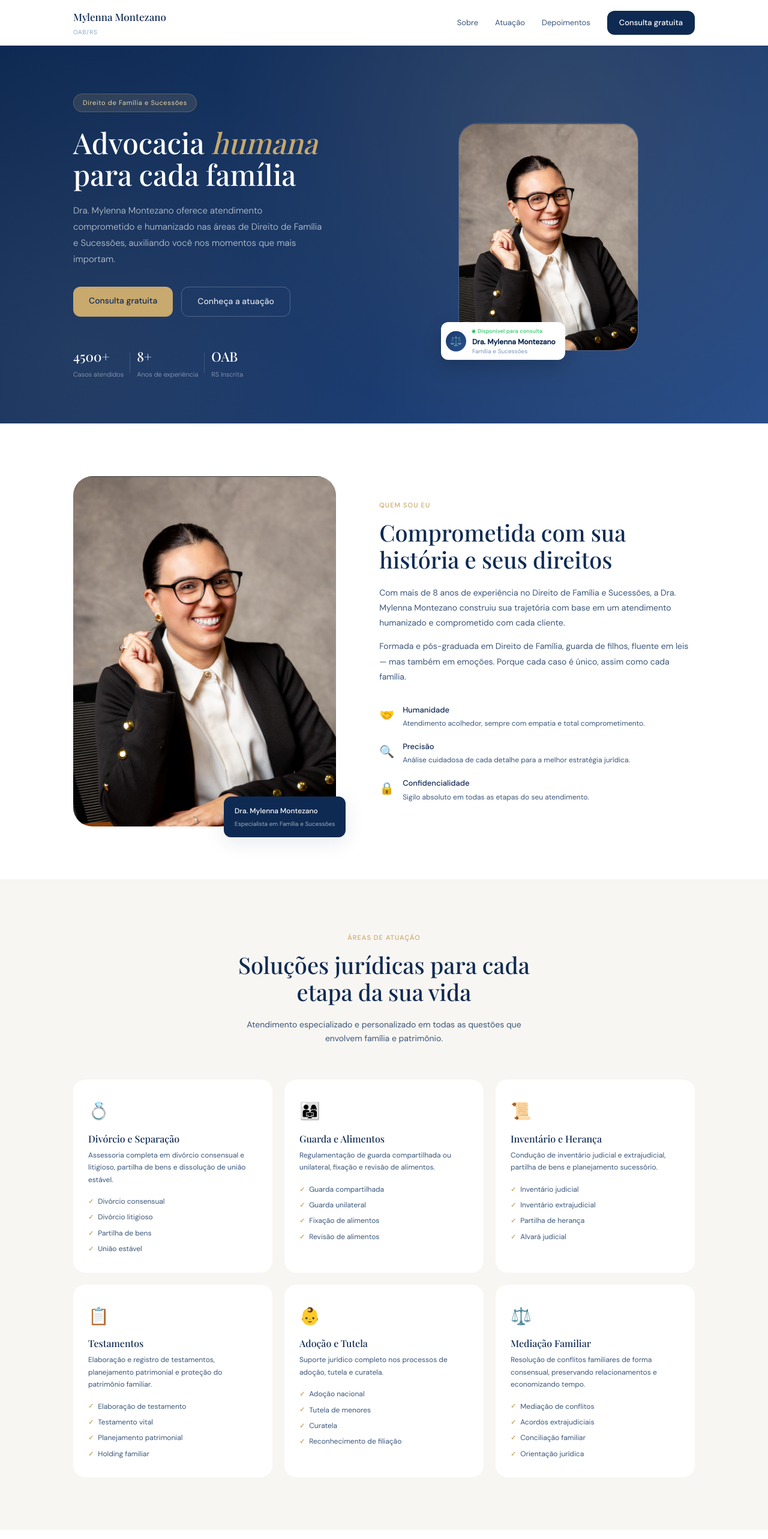
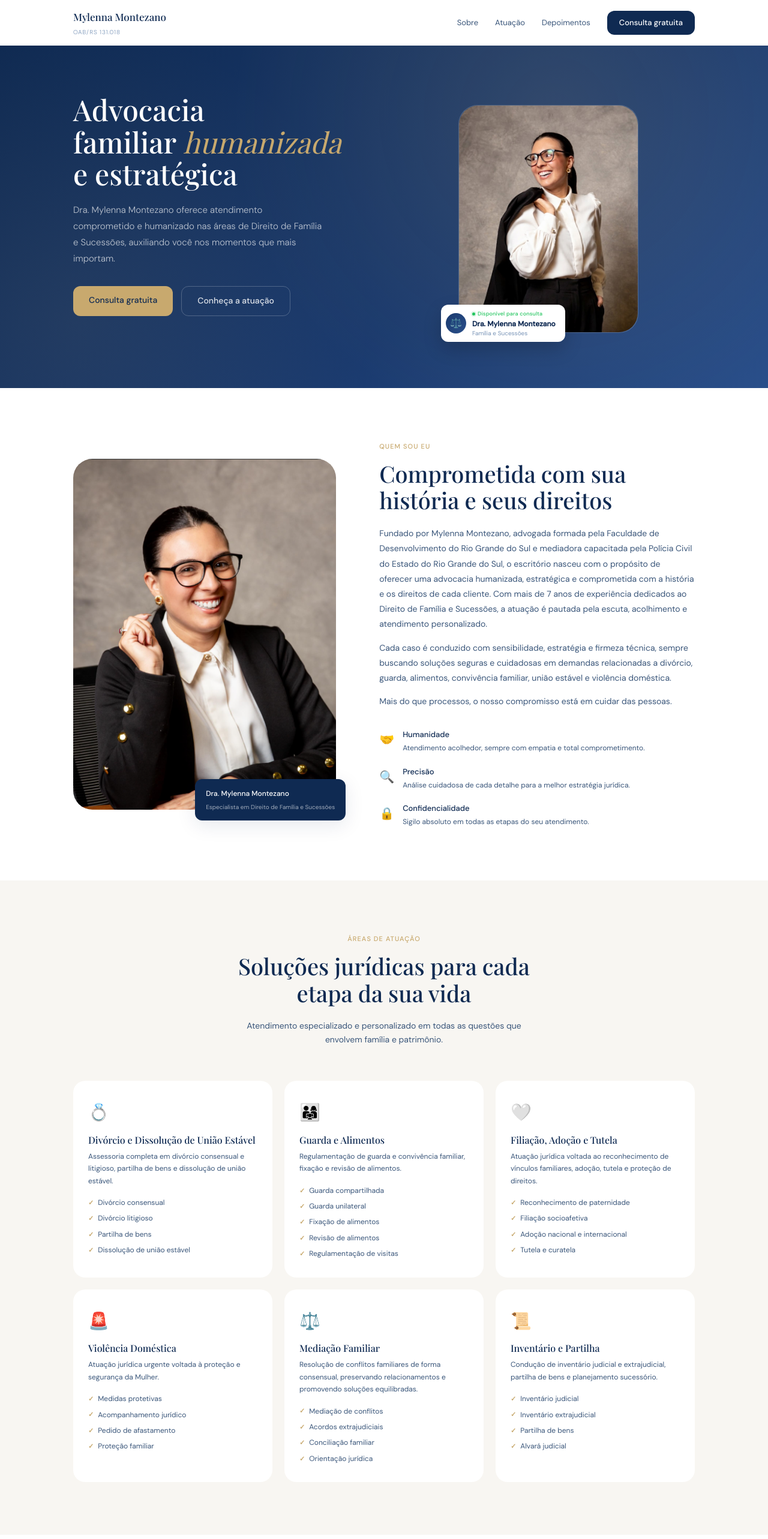
Before and after one commit to endryus7/Advogada-Mylenna, a React (Vite) app in the folder frontend/: page / in a window 1280 px wide. Shown: the top 2566 px of the page at 60% size. Built offline with nearby package versions, Linux system fonts and the light colour scheme; a web font is replaced by a local one.

Commit message:
Ajusta as informações e imagens

```diff
--- a/frontend/src/components/Contato.jsx
+++ b/frontend/src/components/Contato.jsx
@@ -6,7 +6,7 @@ const canais = [
   { icon: '📱', titulo: 'WhatsApp', valor: advogada.whatsapp },
   { icon: '✉️', titulo: 'E-mail', valor: advogada.email },
   { icon: '📍', titulo: 'Localização', valor: advogada.localizacao },
-  { icon: '🕐', titulo: 'Horário', valor: advogada.horario },
+  { icon: '🕐', titulo: 'Horário de Atendimento', valor: advogada.horario },
 ]
 
 /* Armazena os dados digitados no formulário */
@@ -31,7 +31,7 @@ export default function Contato() {
 
     try {
       const response = await fetch(
-        'https://formsubmit.co/ajax/endryusmontezano2@hotmail.com',
+        'https://formsubmit.co/ajax/montezano.advocacia@gmail.com',
         {
           method: 'POST',
           headers: {
@@ -131,6 +131,7 @@ export default function Contato() {
                     placeholder="(51) 9 9999-9999"
                     value={form.telefone}
                     onChange={handleChange}
+                    required
                   />
                 </div>
               </div>
--- a/frontend/src/components/Footer.jsx
+++ b/frontend/src/components/Footer.jsx
@@ -27,7 +27,7 @@ export default function Footer() {
           <strong>Contato</strong>
           <a href={advogada.whatsappLink} target="_blank" rel="noopener noreferrer">WhatsApp</a>
           <a href={`mailto:${advogada.email}`}>{advogada.email}</a>
-          <span>Porto Alegre, RS</span>
+          <span>R. Manoelito de Ornellas, n° 55 - 8° andar - Praia de Belas - Porto Alegre/RS, CEP 90110-230 </span>
         </div>
 
       </div>
@@ -35,7 +35,7 @@ export default function Footer() {
       <div className="footer__bottom">
         <div className="container footer__bottom-inner">
           <span>© {new Date().getFullYear()} {advogada.nome} — Todos os direitos reservados</span>
-          <span>{advogada.oab} Inscrita</span>
+          <span>{advogada.oab}</span>
         </div>
       </div>
     </footer>
--- a/frontend/src/components/Hero.css
+++ b/frontend/src/components/Hero.css
@@ -55,9 +55,18 @@
   animation: fadeUp 0.7s ease both;
 }
 
+.hero__titulo-topo {
+  display: block;
+}
+
+.hero__titulo-destaque {
+  display: inline-block;
+}
+
 .hero__titulo em {
   color: var(--gold);
   font-style: italic;
+  font-weight: 400;
 }
 
 .hero__desc {
@@ -101,42 +110,6 @@
 
 .btn-ghost:hover {
   background: rgba(255, 255, 255, 0.08);
-}
-
-.hero__trust {
-  display: flex;
-  align-items: center;
-  gap: 22px;
-}
-
-.hero__trust-item {
-  display: flex;
-  flex-direction: column;
-  gap: 2px;
-  position: relative;
-}
-
-.hero__trust-num {
-  font-family: var(--font-display);
-  font-size: 22px;
-  color: #fff;
-  font-weight: 500;
-}
-
-.hero__trust-label {
-  font-size: 11px;
-  color: rgba(255, 255, 255, 0.5);
-  font-weight: 300;
-}
-
-.hero__trust-div {
-  width: 1px;
-  height: 34px;
-  background: rgba(255, 255, 255, 0.15);
-  position: absolute;
-  right: -11px;
-  top: 50%;
-  transform: translateY(-50%);
 }
 
 /* FOTO */
--- a/frontend/src/components/Hero.jsx
+++ b/frontend/src/components/Hero.jsx
@@ -1,6 +1,6 @@
 import { advogada } from '../data/siteData'
 import './Hero.css'
-import fotoMylenna from '../assets/Mylenna.png'
+import fotoMylenna from '../assets/hero_image.jpg'
 
 export default function Hero() {
   return (
@@ -9,10 +9,15 @@ export default function Hero() {
 
         {/* TEXTO */}
         <div className="hero__texto">
-          <span className="hero__badge">Direito de Família e Sucessões</span>
+          <h1 className="hero__titulo">
+            <span className="hero__titulo-topo">Advocacia</span>
 
-          <h1 className="hero__titulo">
-            Advocacia <em>humana</em><br />para cada família
+            <span className="hero__titulo-destaque">
+              familiar <em>humanizada</em>
+            </span>
+
+            <br />
+              e estratégica
           </h1>
 
           <p className="hero__desc">
@@ -28,16 +33,6 @@ export default function Hero() {
             <a href="#sobre" className="btn-ghost">
               Conheça a atuação
             </a>
-          </div>
-
-          <div className="hero__trust">
-            {advogada.stats.map((s, i) => (
-              <div key={i} className="hero__trust-item">
-                <span className="hero__trust-num">{s.num}</span>
-                <span className="hero__trust-label">{s.label}</span>
-                {i < advogada.stats.length - 1 && <div className="hero__trust-div" />}
-              </div>
-            ))}
           </div>
         </div>
 
--- a/frontend/src/components/Sobre.jsx
+++ b/frontend/src/components/Sobre.jsx
@@ -14,7 +14,7 @@ export default function Sobre() {
 
           <div className="sobre__tag">
             <strong>Dra. Mylenna Montezano</strong>
-            <span>Especialista em Família e Sucessões</span>
+            <span>Especialista em Direito de Família e Sucessões</span>
           </div>
         </div>
 
--- a/frontend/src/data/siteData.js
+++ b/frontend/src/data/siteData.js
@@ -2,23 +2,19 @@
 
 export const advogada = {
   nome: 'Mylenna Montezano',
-  oab: 'OAB/RS',
+  oab: 'OAB/RS 131.018',
   especialidade: 'Advogada · Família e Sucessões',
   whatsapp: '(51) 9 9319-1967',
   whatsappLink: 'https://wa.me/5551993191967',
-  email: 'contato@mylennamontezano.adv.br',
-  localizacao: 'Porto Alegre, RS — presencial e online',
-  horario: 'Segunda a sexta, 8h às 18h',
-  stats: [
-    { num: '4500+', label: 'Casos atendidos' },
-    { num: '8+',    label: 'Anos de experiência' },
-    { num: 'OAB',   label: 'RS Inscrita' },
-  ],
+  email: 'montezano.advocacia@gmail.com',
+  localizacao: 'R. Manoelito de Ornellas, n° 55 - 8° andar - Praia de Belas - Porto Alegre/RS, CEP 90110-230 ',
+  horario: 'Segunda à sexta-feira, 9h às 18h',
 }
 
 export const sobreTexto = [
-  'Com mais de 8 anos de experiência no Direito de Família e Sucessões, a Dra. Mylenna Montezano construiu sua trajetória com base em um atendimento humanizado e comprometido com cada cliente.',
-  'Formada e pós-graduada em Direito de Família, guarda de filhos, fluente em leis — mas também em emoções. Porque cada caso é único, assim como cada família.',
+  'Fundado por Mylenna Montezano, advogada formada pela Faculdade de Desenvolvimento do Rio Grande do Sul e mediadora capacitada pela Polícia Civil do Estado do Rio Grande do Sul, o escritório nasceu com o propósito de oferecer uma advocacia humanizada, estratégica e comprometida com a história e os direitos de cada cliente. Com mais de 7 anos de experiência dedicados ao Direito de Família e Sucessões, a atuação é pautada pela escuta, acolhimento e atendimento personalizado.',
+  'Cada caso é conduzido com sensibilidade, estratégia e firmeza técnica, sempre buscando soluções seguras e cuidadosas em demandas relacionadas a divórcio, guarda, alimentos, convivência familiar, união estável e violência doméstica.',
+  'Mais do que processos, o nosso compromisso está em cuidar das pessoas.',
 ]
 
 export const valores = [
@@ -29,56 +25,59 @@ export const valores = [
 
 export const areasAtuacao = [
   {
-    icon: '💍', titulo: 'Divórcio e Separação',
+    icon: '💍', titulo: 'Divórcio e Dissolução de União Estável',
     desc: 'Assessoria completa em divórcio consensual e litigioso, partilha de bens e dissolução de união estável.',
-    itens: ['Divórcio consensual', 'Divórcio litigioso', 'Partilha de bens', 'União estável'],
+    itens: ['Divórcio consensual', 'Divórcio litigioso', 'Partilha de bens', 'Dissolução de união estável'],
   },
   {
     icon: '👨‍👩‍👧', titulo: 'Guarda e Alimentos',
-    desc: 'Regulamentação de guarda compartilhada ou unilateral, fixação e revisão de alimentos.',
-    itens: ['Guarda compartilhada', 'Guarda unilateral', 'Fixação de alimentos', 'Revisão de alimentos'],
+    desc: 'Regulamentação de guarda e convivência familiar, fixação e revisão de alimentos.',
+    itens: ['Guarda compartilhada', 'Guarda unilateral', 'Fixação de alimentos', 'Revisão de alimentos', 'Regulamentação de visitas'],
   },
   {
-    icon: '📜', titulo: 'Inventário e Herança',
-    desc: 'Condução de inventário judicial e extrajudicial, partilha de bens e planejamento sucessório.',
-    itens: ['Inventário judicial', 'Inventário extrajudicial', 'Partilha de herança', 'Alvará judicial'],
+    icon: '🤍', titulo: 'Filiação, Adoção e Tutela',
+    desc: 'Atuação jurídica voltada ao reconhecimento de vínculos familiares, adoção, tutela e proteção de direitos.',
+    itens: ['Reconhecimento de paternidade', 'Filiação socioafetiva', 'Adoção nacional e internacional', 'Tutela e curatela'],
   },
   {
-    icon: '📋', titulo: 'Testamentos',
-    desc: 'Elaboração e registro de testamentos, planejamento patrimonial e proteção do patrimônio familiar.',
-    itens: ['Elaboração de testamento', 'Testamento vital', 'Planejamento patrimonial', 'Holding familiar'],
-  },
-  {
-    icon: '👶', titulo: 'Adoção e Tutela',
-    desc: 'Suporte jurídico completo nos processos de adoção, tutela e curatela.',
-    itens: ['Adoção nacional', 'Tutela de menores', 'Curatela', 'Reconhecimento de filiação'],
+    icon: '🚨', titulo: 'Violência Doméstica',
+    desc: 'Atuação jurídica urgente voltada à proteção e segurança da Mulher.',
+    itens: ['Medidas protetivas', 'Acompanhamento jurídico', 'Pedido de afastamento', 'Proteção familiar', ],
   },
   {
     icon: '⚖️', titulo: 'Mediação Familiar',
-    desc: 'Resolução de conflitos familiares de forma consensual, preservando relacionamentos e economizando tempo.',
+    desc: 'Resolução de conflitos familiares de forma consensual, preservando relacionamentos e promovendo soluções equilibradas.',
     itens: ['Mediação de conflitos', 'Acordos extrajudiciais', 'Conciliação familiar', 'Orientação jurídica'],
+  },
+  {
+    icon: '📜', titulo: 'Inventário e Partilha',
+    desc: 'Condução de inventário judicial e extrajudicial, partilha de bens e planejamento sucessório.',
+    itens: ['Inventário judicial', 'Inventário extrajudicial', 'Partilha de bens', 'Alvará judicial',],
   },
 ]
 
 export const depoimentos = [
   {
-    inicial: 'A', nome: 'Ana Paula S.', area: 'Divórcio',
-    texto: 'A Dra. Mylenna foi fundamental no meu processo de divórcio. Além de muito competente, ela me apoiou emocionalmente em um momento tão difícil. Recomendo de olhos fechados.',
+    inicial: 'S', nome: 'Sabrina Krug', area: '',
+    texto: 'Excelente advogada, recomendo pelo profissionalismo e dedicação.',
   },
   {
-    inicial: 'C', nome: 'Carlos M.', area: 'Inventário',
-    texto: 'Contratei a Dra. Mylenna para o inventário após o falecimento da minha mãe. O processo foi conduzido com muita eficiência e sensibilidade. Superou todas as expectativas.',
+    inicial: 'L', nome: 'Laryssa Devos', area: 'Violência Doméstica',
+    texto: 'Excelente advogada! Prestativa, atenciosa, educada!!! Recomendo demais.',
   },
   {
-    inicial: 'F', nome: 'Fernanda L.', area: 'Guarda',
-    texto: 'Excelente profissional! Me ajudou a regularizar a guarda dos meus filhos de forma rápida e sem maiores conflitos. Atendimento humanizado e sempre disponível para esclarecer dúvidas.',
+    inicial: 'D', nome: 'Daniela Santos', area: 'Guarda',
+    texto: 'Ótimo profissional e eu sou grata por ela ser minha advogada, sempre me mostrando que não estou sozinha na luta e principalmente que eu tenho ela para me defender. ❤️',
   },
 ]
 
 export const assuntos = [
   'Divórcio e Separação',
+  'União Estável e Dissolução',
   'Guarda e Alimentos',
-  'Inventário e Herança',
-  'Testamentos',
+  'Guarda e Alimentos Avoengos',
+  'Inventário e Partilha',
+  'Testamentos e Herança',
   'Mediação Familiar',
+  'Violência Doméstica',
 ]
```
Also changed, not shown: frontend/src/assets/hero_image.jpg (added).
